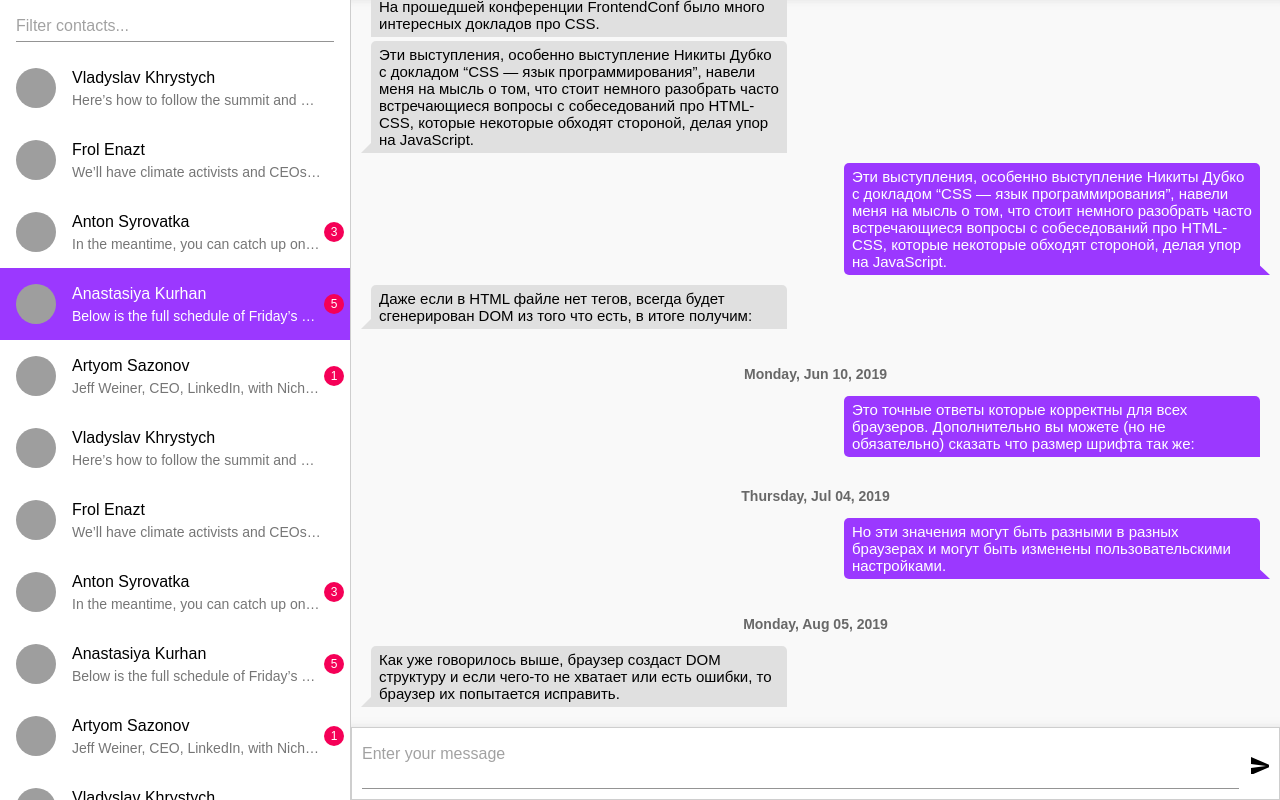
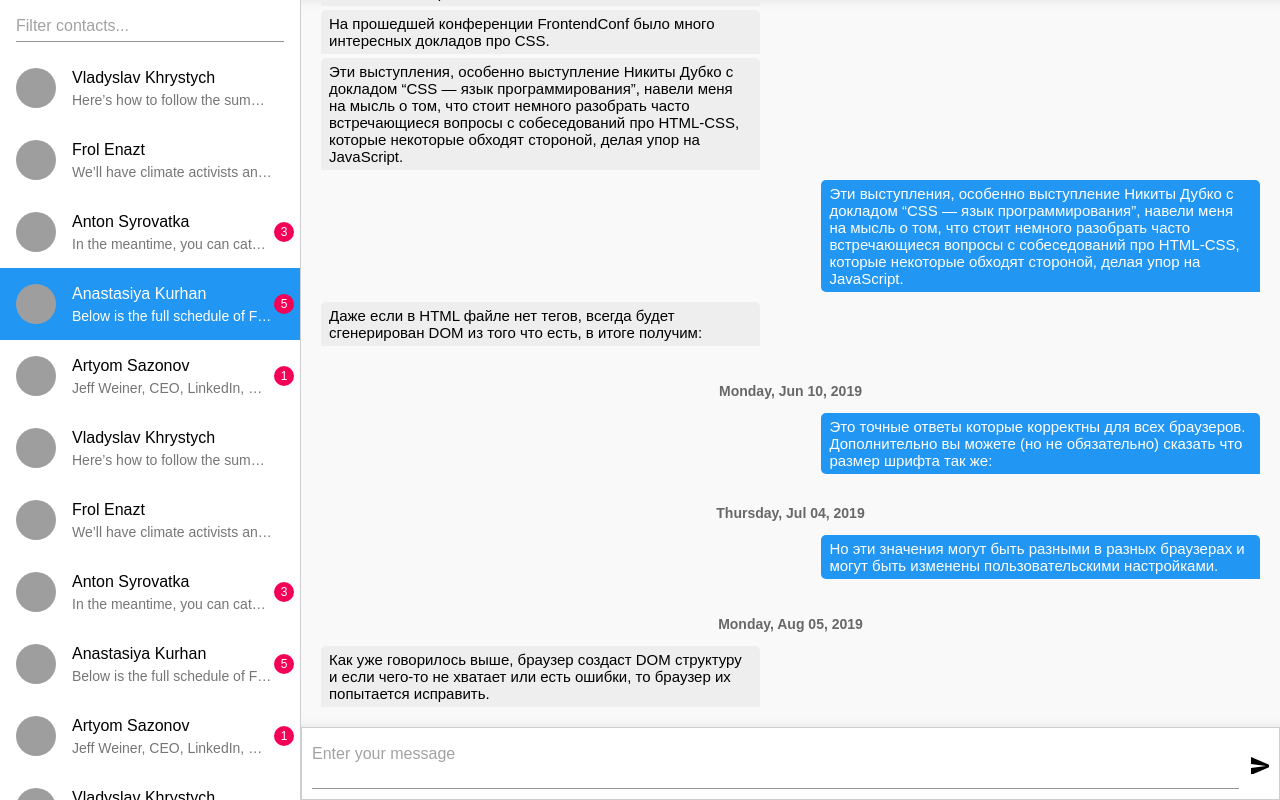
Before and after one commit to vkhrystych/react-mui-chat, a React (Create React App) app: page / in a window 1280 px wide. Built offline with nearby package versions, Linux system fonts and the light colour scheme; grey boxes are pictures that could not be loaded.

Commit message:
Remove quotes from default values (Readme,md), add fallbacks for chatStyles, fix warning with map keys

```diff
--- a/src/App.js
+++ b/src/App.js
@@ -41,18 +41,18 @@ class App extends Component {
   render() {
     const { selectedContact } = this.state;
 
-    const chatStyles = {
-      incomingMsgColor: "#e0e0e0",
-      outcomingMsgColor: "#9b38ff",
-      contactsColWidth: "350px",
-      selectedContactColor: "#9b38ff"
-    };
+    // const chatStyles = {
+    //   incomingMsgColor: "#e0e0e0",
+    //   outcomingMsgColor: "#9b38ff",
+    //   contactsColWidth: "350px",
+    //   selectedContactColor: "#9b38ff"
+    // };
 
     return (
       <div>
         <ChatContainer
           contactsFilterField
-          chatStyles={chatStyles}
+          // chatStyles={chatStyles}
           contacts={this.state.contacts}
           selectedContact={selectedContact}
           onContactClick={this.onContactClick}
--- a/src/ChatContainer.js
+++ b/src/ChatContainer.js
@@ -180,7 +180,7 @@ class ChatContainer extends Component {
         <div
           className={classes.contacts}
           style={{
-            width: chatStyles.contactsColWidth
+            width: `${chatStyles ? chatStyles.contactsColWidth : ""}`
           }}
         >
           {contactsFilterField ? (
@@ -206,7 +206,9 @@ class ChatContainer extends Component {
                   isSelected={isSelected}
                   onClick={onContactClick}
                   contactIndex={contactIndex}
-                  selectedContactColor={chatStyles.selectedContactColor}
+                  selectedContactColor={`${
+                    chatStyles ? chatStyles.selectedContactColor : ""
+                  }`}
                 />
               );
             })}
@@ -234,8 +236,12 @@ class ChatContainer extends Component {
                     classes,
                     lastMsg,
                     isNextMsg: nextMsg,
-                    outcomingMsgColor: chatStyles.outcomingMsgColor,
-                    incomingMsgColor: chatStyles.incomingMsgColor
+                    outcomingMsgColor: `${
+                      chatStyles ? chatStyles.outcomingMsgColor : ""
+                    }`,
+                    incomingMsgColor: `${
+                      chatStyles ? chatStyles.incomingMsgColor : ""
+                    }`
                   };
 
                   const msgTime = moment(msg.time);
@@ -248,8 +254,9 @@ class ChatContainer extends Component {
                   if (firstUnreadMsgIndex) {
                     return (
                       <div
+                        key={msgIndex}
+                        ref={el => (this.firstUnreadMsg = el)}
                         className={classes.unreadMsgContainer}
-                        ref={el => (this.firstUnreadMsg = el)}
                       >
                         <span className={classes.unreadMsgText}>
                           Unread messages
@@ -264,7 +271,10 @@ class ChatContainer extends Component {
 
                   if (isNeedDate) {
                     return (
-                      <div className={classes.unreadMsgContainer}>
+                      <div
+                        className={classes.unreadMsgContainer}
+                        key={msgIndex}
+                      >
                         <p className={classes.dateTxt}>
                           {moment(msgTime).format("dddd, MMM DD, YYYY")}
                         </p>
@@ -274,7 +284,7 @@ class ChatContainer extends Component {
                     );
                   }
 
-                  return <Message {...msgProps} />;
+                  return <Message key={msgIndex} {...msgProps} />;
                 })
               : null}
 
```
Also changed, not shown: 1 other file (tests, documents, lock files or other folders).
